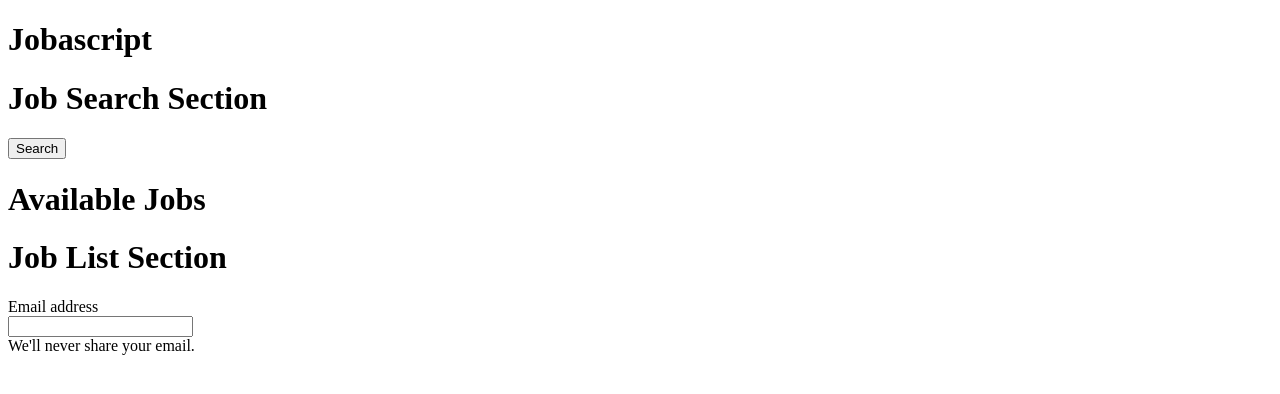
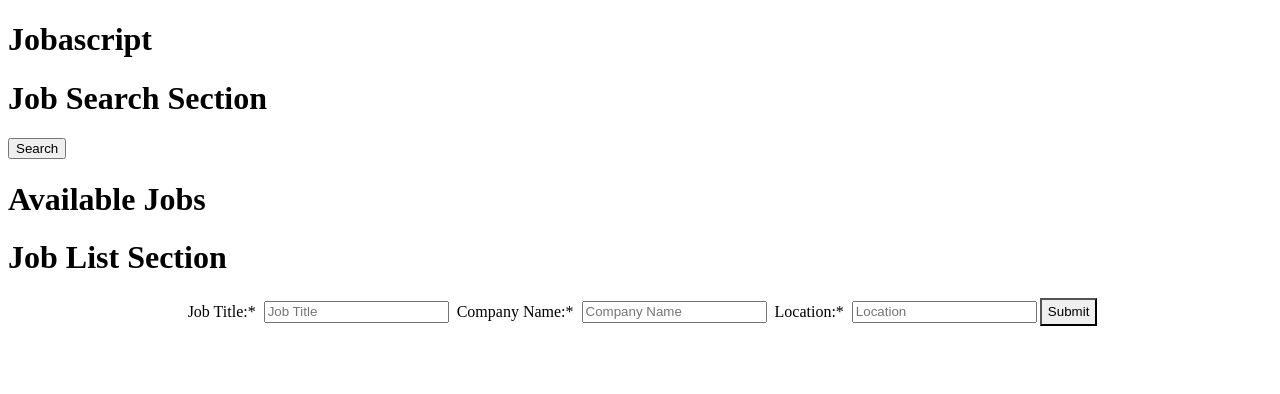
Before and after one commit to JinhooBong/jobascript, a React app: page / in a window 1280 px wide. Shown: the top 394 px of the page. Built offline with nearby package versions, Linux system fonts and the light colour scheme; the HTML template or start-up script is replaced by a standard one.

Commit message:
handling submit

```diff
--- a/client/src/components/ApplicationForm.jsx
+++ b/client/src/components/ApplicationForm.jsx
@@ -1,14 +1,47 @@
-import React from 'react';
-import { FormControl, FormLabel, Input, FormErrorMessage, FormHelperText } from '@chakra-ui/react';
+import React, { useState } from 'react';
+import styled from 'styled-components';
+import { FormControl, FormLabel, Input, FormErrorMessage, FormHelperText, Button } from '@chakra-ui/react';
+
+const FormDiv=styled.div`
+  text-align: center;
+  display: flex;
+  justify-content: center;
+`
 
 const ApplicationForm = () => {
 
+  const [jobTitle, setJobTitle] = useState('');
+  const [companyName, setCompanyName] = useState('');
+  const [location, setLocation] = useState('');
+
+  function storeJobData() {
+    console.log('this is jobtitle', jobTitle);
+  }
+
+  function handleJobTitle(e) {
+    setJobTitle(e.target.value);
+  }
+
+  function handleCompany(e) {
+    setCompanyName(e.target.value);
+  }
+
+  function handleLocation(e) {
+    setLocation(e.target.value);
+  }
+
   return (
-    <FormControl id="email">
-      <FormLabel>Email address</FormLabel>
-      <Input type="email" />
-      <FormHelperText>We'll never share your email.</FormHelperText>
-    </FormControl>
+    <FormDiv>
+      <FormControl display="flex" isRequired>
+        <FormLabel m="5">Job Title:</FormLabel>
+        <Input m="3" type="text" placeholder="Job Title" onChange={(e) => handleJobTitle(e)}/>
+        <FormLabel m="5">Company Name:</FormLabel>
+        <Input m="3" type="text" placeholder="Company Name" onChange={(e) => handleCompany(e)}/>
+        <FormLabel m="5">Location:</FormLabel>
+        <Input m="3" type="text" placeholder="Location" onChange={(e) => handleLocation(e)}/>
+        <Button type="submit" onClick={() => storeJobData()}>Submit</Button>
+      </FormControl>
+    </FormDiv>
   )
 
 }
```
Also changed, not shown: 1 other file (tests, documents, lock files or other folders).
